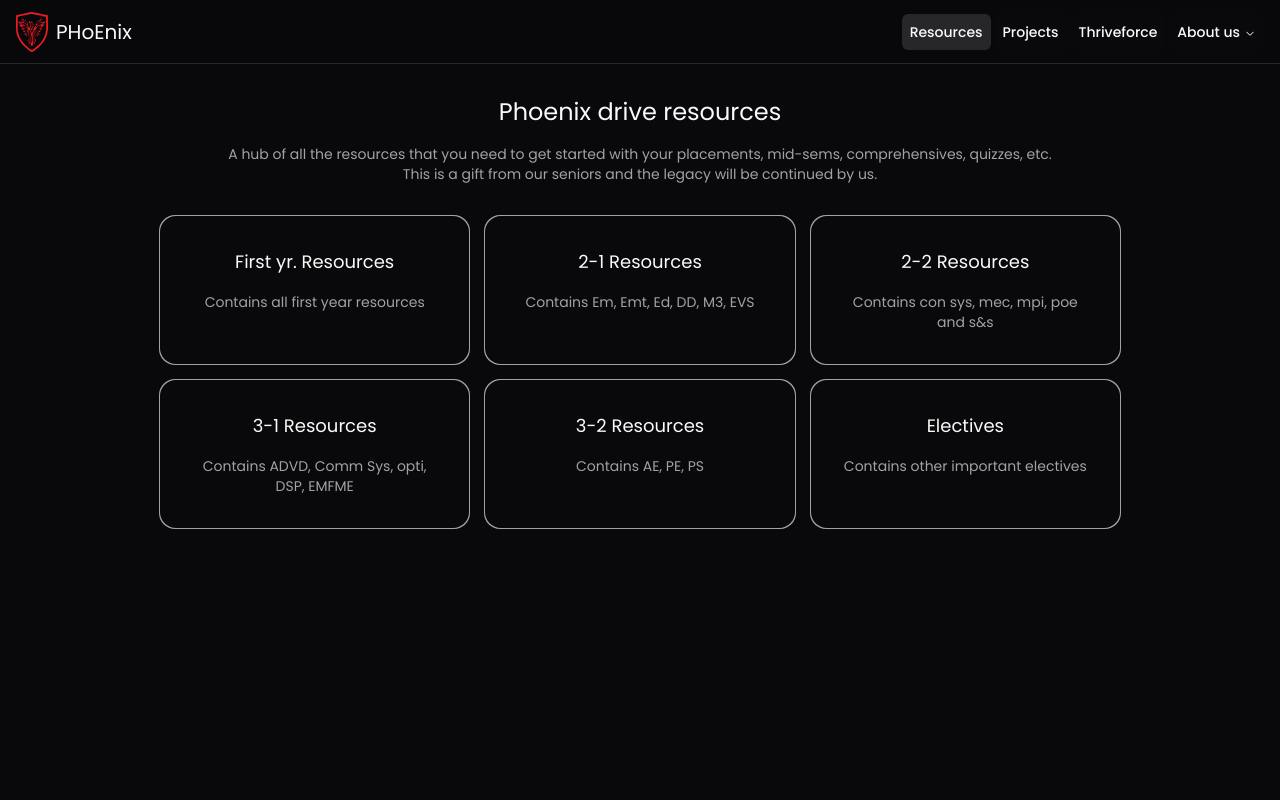
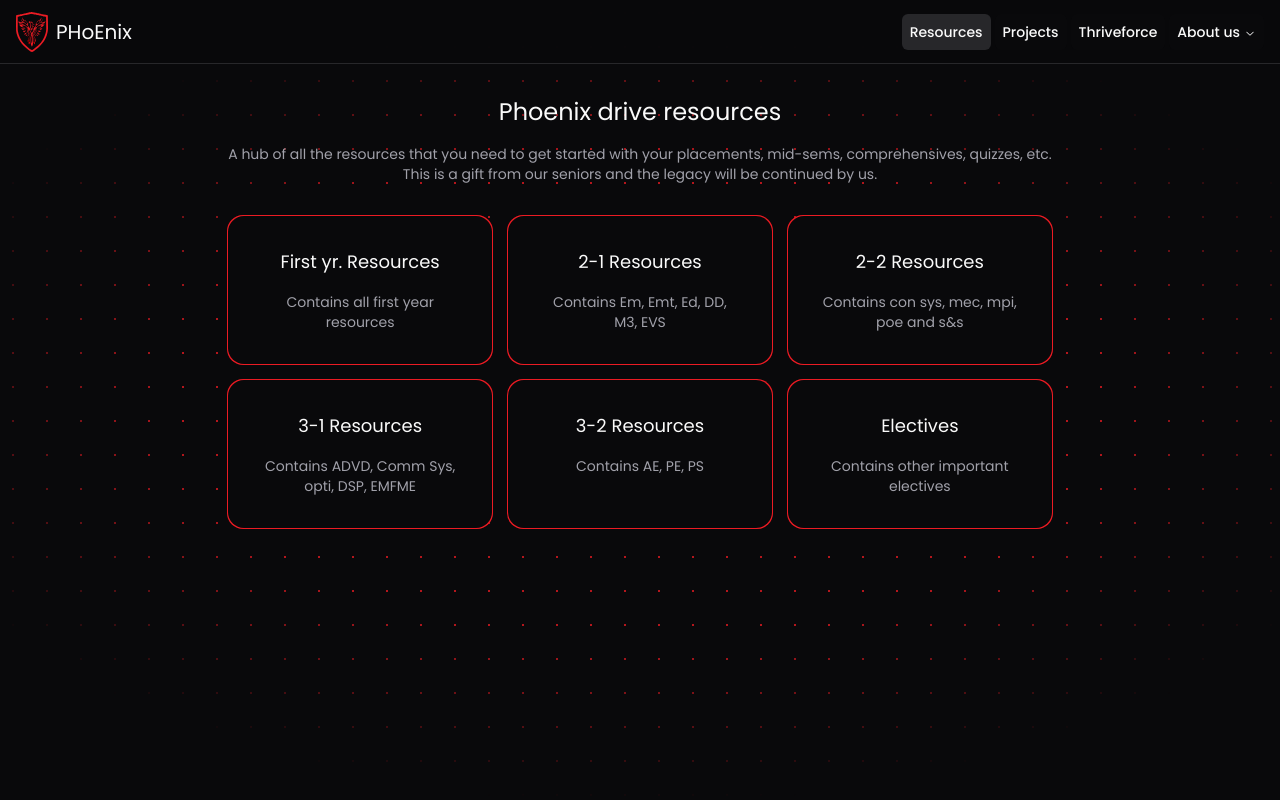
Before and after one commit to phoenix-hyderabad/phoenix-website-rewrite, a React (Vite) app in the folder client/: page /resources in a window 1280 px wide. Built offline with nearby package versions, Linux system fonts and the light colour scheme.

Commit message:
feat(frontend): add accent color

```diff
--- a/client/src/index.css
+++ b/client/src/index.css
@@ -19,7 +19,7 @@
     --muted: 240 4.8% 95.9%;
     --muted-foreground: 240 3.8% 46.1%;
     --accent: 240 4.8% 95.9%;
-    --accent-foreground: 240 5.9% 10%;
+    --accent-foreground: 357.69 83.87% 51.37%;
     --destructive: 0 84.2% 60.2%;
     --destructive-foreground: 0 0% 98%;
     --border: 240 5.9% 90%;
@@ -46,7 +46,7 @@
     --muted: 240 3.7% 15.9%;
     --muted-foreground: 240 5% 64.9%;
     --accent: 240 3.7% 15.9%;
-    --accent-foreground: 0 0% 98%;
+    --accent-foreground: 357.69 83.87% 51.37%;
     --destructive: 0 62.8% 30.6%;
     --destructive-foreground: 0 0% 98%;
     --border: 240 3.7% 15.9%;
@@ -67,6 +67,9 @@
   body {
     @apply flex min-h-screen min-w-80 flex-col bg-background text-foreground;
   }
+  #root {
+    @apply flex flex-1 flex-col before:fixed before:-bottom-1 before:-left-1 before:-right-1 before:-top-1 before:-z-10 before:bg-[radial-gradient(#EB1B23C1_1px,transparent_1px)] before:content-[''] before:[background-size:34px_34px] before:[mask-image:radial-gradient(ellipse_60%_50%_at_50%_50%,#000_60%,transparent_100%)];
+  }
 }
 
 @layer utilities {
@@ -74,14 +77,14 @@
     background-image: radial-gradient(
       200px circle at var(--mouse-x) var(--mouse-y),
       hsl(var(--accent-foreground)),
-      transparent 90%
+      transparent 99%
     );
   }
 
   @media not all and (hover: hover) {
     .border-glow {
       background-image: none;
-      background-color: hsl(var(--muted-foreground));
+      background-color: hsl(var(--accent-foreground));
     }
   }
 }
--- a/client/src/views/NotFound.tsx
+++ b/client/src/views/NotFound.tsx
@@ -1,21 +1,14 @@
-import { Link } from "react-router-dom";
-
 const NotFoundPage = () => {
   return (
-    <div className="flex min-h-screen flex-col items-center justify-center bg-gray-100 dark:bg-black">
+    <div className="flex flex-1 flex-col items-center justify-center bg-background">
       <div className="mx-auto max-w-md text-center">
-        <h1 className="text-7xl font-bold text-gray-800 dark:text-white">
-          404
-        </h1>
+        <h1 className="text-7xl font-bold text-accent-foreground">404</h1>
         <p className="mt-4 text-xl font-semibold text-gray-600 dark:text-gray-100">
           Page Not Found
         </p>
         <p className="my-2 text-gray-500 dark:text-gray-200">
           The page you are looking for could not be found.
         </p>
-        <Link to="/" className="underline">
-          Home page
-        </Link>
       </div>
     </div>
   );
--- a/client/src/views/Resources.tsx
+++ b/client/src/views/Resources.tsx
@@ -284,14 +284,14 @@ function Resources() {
             </DialogDescription>
           </DialogHeader>
           <ScrollArea className="flex max-h-full flex-col" type="always">
-            <ul className="h-full">
+            <ul className="h-full divide-y-2 divide-accent-foreground/50">
               {resources[selectedIndex].subjects.map((subject, index) => (
                 <li key={index} className="flex flex-col">
                   <a
                     href={subject.link}
                     target="_blank"
                     rel="noopener noreferrer"
-                    className="border-t p-[.4rem] hover:bg-accent/50 active:bg-accent"
+                    className="py-[.4rem] hover:bg-accent/50 focus:bg-accent/50 active:bg-accent"
                   >
                     {subject.name}
                   </a>
```
